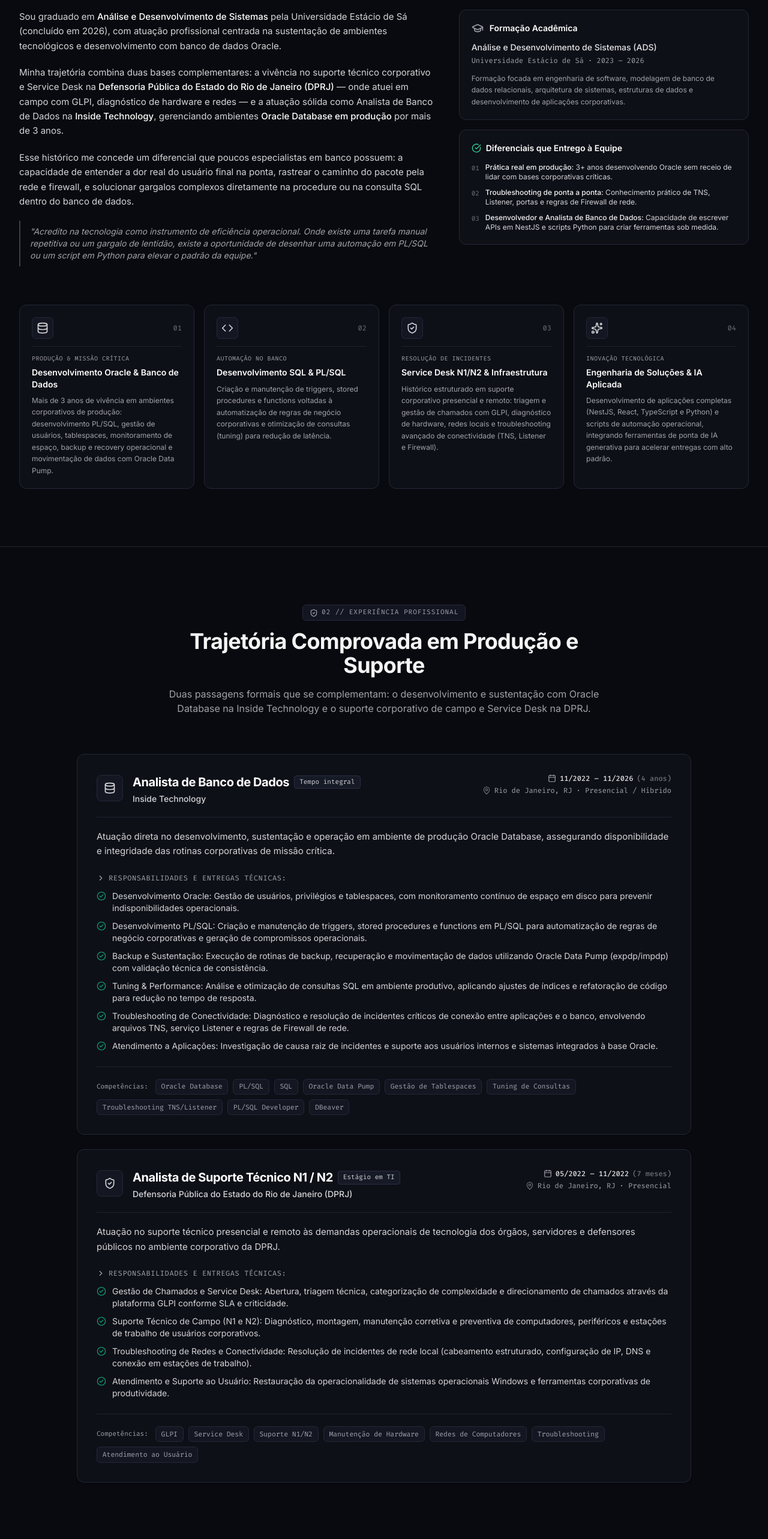
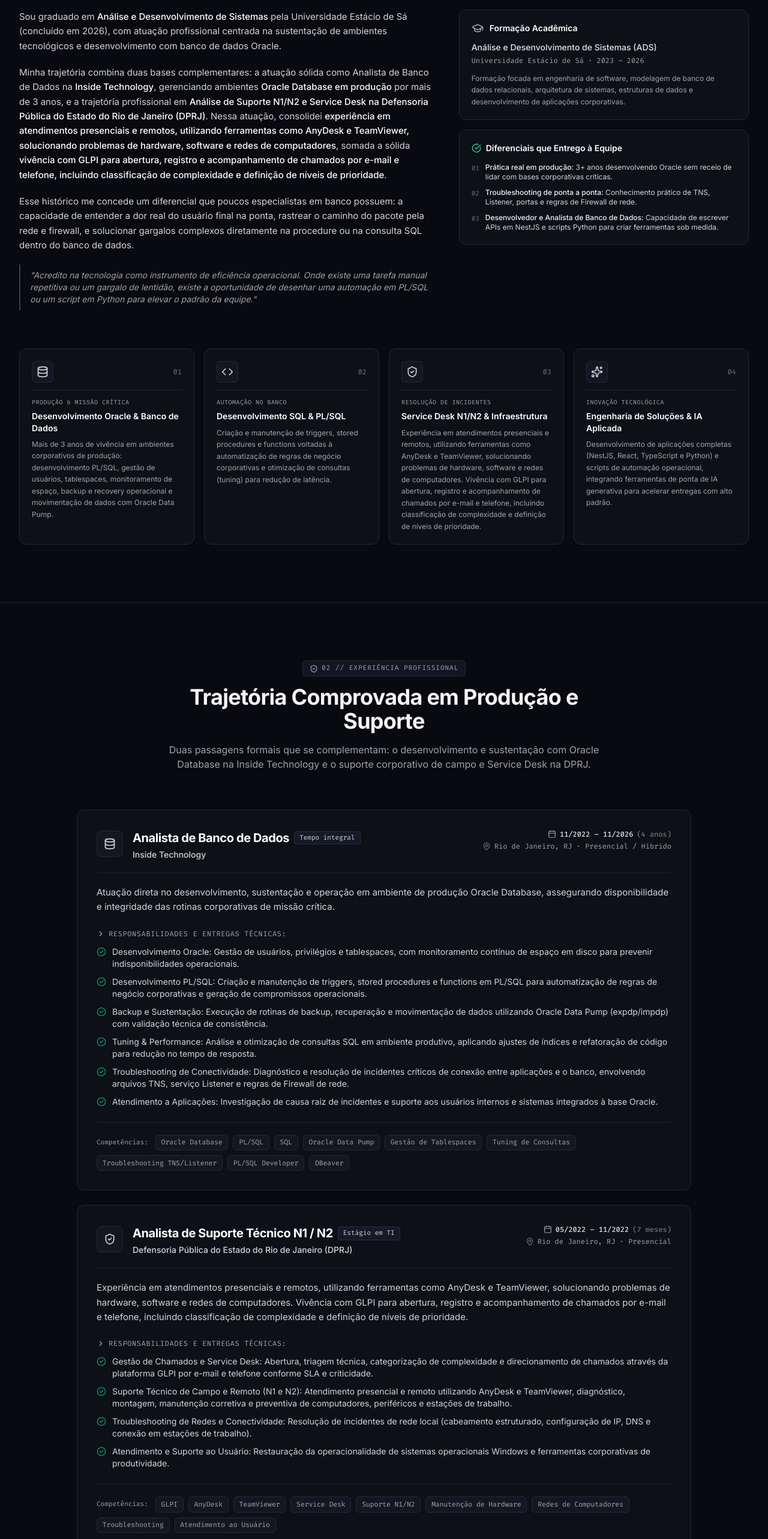
Before and after one commit to Marcos0020/portfolio, a React (Vite) app: page / in a window 1280 px wide. Shown: the part 1280-3846 px from the top of the page at 60% size. Built offline with nearby package versions, Linux system fonts and the light colour scheme; no server answers.

Commit message:
docs: padronizar relato completo de suporte N1/N2 com AnyDesk, TeamViewer e GLPI na aba Sobre e Experiencia

```diff
--- a/src/components/AboutSection.tsx
+++ b/src/components/AboutSection.tsx
@@ -26,7 +26,7 @@ export const AboutSection: React.FC = () => {
       icon: <ShieldCheck className="w-5 h-5 text-zinc-300" />,
       title: "Service Desk N1/N2 & Infraestrutura",
       description:
-        "Histórico estruturado em suporte corporativo presencial e remoto: triagem e gestão de chamados com GLPI, diagnóstico de hardware, redes locais e troubleshooting avançado de conectividade (TNS, Listener e Firewall).",
+        "Experiência em atendimentos presenciais e remotos, utilizando ferramentas como AnyDesk e TeamViewer, solucionando problemas de hardware, software e redes de computadores. Vivência com GLPI para abertura, registro e acompanhamento de chamados por e-mail e telefone, incluindo classificação de complexidade e definição de níveis de prioridade.",
       badge: "Resolução de Incidentes",
       index: "03",
     },
@@ -69,7 +69,7 @@ export const AboutSection: React.FC = () => {
               Sou graduado em <strong className="text-white font-medium">Análise e Desenvolvimento de Sistemas</strong> pela Universidade Estácio de Sá (concluído em 2026), com atuação profissional centrada na sustentação de ambientes tecnológicos e desenvolvimento com banco de dados Oracle.
             </p>
             <p>
-              Minha trajetória combina duas bases complementares: a vivência no suporte técnico corporativo e Service Desk na <strong className="text-white font-medium">Defensoria Pública do Estado do Rio de Janeiro (DPRJ)</strong> — onde atuei em campo com GLPI, diagnóstico de hardware e redes — e a atuação sólida como Analista de Banco de Dados na <strong className="text-white font-medium">Inside Technology</strong>, gerenciando ambientes <strong className="text-white font-medium">Oracle Database em produção</strong> por mais de 3 anos.
+              Minha trajetória combina duas bases complementares: a atuação sólida como Analista de Banco de Dados na <strong className="text-white font-medium">Inside Technology</strong>, gerenciando ambientes <strong className="text-white font-medium">Oracle Database em produção</strong> por mais de 3 anos, e a trajetória profissional em <strong className="text-white font-medium">Análise de Suporte N1/N2 e Service Desk na Defensoria Pública do Estado do Rio de Janeiro (DPRJ)</strong>. Nessa atuação, consolidei <strong className="text-white font-medium">experiência em atendimentos presenciais e remotos, utilizando ferramentas como AnyDesk e TeamViewer, solucionando problemas de hardware, software e redes de computadores</strong>, somada a sólida <strong className="text-white font-medium">vivência com GLPI para abertura, registro e acompanhamento de chamados por e-mail e telefone, incluindo classificação de complexidade e definição de níveis de prioridade</strong>.
             </p>
             <p>
               Esse histórico me concede um diferencial que poucos especialistas em banco possuem: a capacidade de entender a dor real do usuário final na ponta, rastrear o caminho do pacote pela rede e firewall, e solucionar gargalos complexos diretamente na procedure ou na consulta SQL dentro do banco de dados.
--- a/src/data/portfolioData.ts
+++ b/src/data/portfolioData.ts
@@ -121,15 +121,17 @@ export const portfolioData = {
       period: "05/2022 – 11/2022",
       duration: "7 meses",
       location: "Rio de Janeiro, RJ · Presencial",
-      summary: "Atuação no suporte técnico presencial e remoto às demandas operacionais de tecnologia dos órgãos, servidores e defensores públicos no ambiente corporativo da DPRJ.",
+      summary: "Experiência em atendimentos presenciais e remotos, utilizando ferramentas como AnyDesk e TeamViewer, solucionando problemas de hardware, software e redes de computadores. Vivência com GLPI para abertura, registro e acompanhamento de chamados por e-mail e telefone, incluindo classificação de complexidade e definição de níveis de prioridade.",
       achievements: [
-        "Gestão de Chamados e Service Desk: Abertura, triagem técnica, categorização de complexidade e direcionamento de chamados através da plataforma GLPI conforme SLA e criticidade.",
-        "Suporte Técnico de Campo (N1 e N2): Diagnóstico, montagem, manutenção corretiva e preventiva de computadores, periféricos e estações de trabalho de usuários corporativos.",
+        "Gestão de Chamados e Service Desk: Abertura, triagem técnica, categorização de complexidade e direcionamento de chamados através da plataforma GLPI por e-mail e telefone conforme SLA e criticidade.",
+        "Suporte Técnico de Campo e Remoto (N1 e N2): Atendimento presencial e remoto utilizando AnyDesk e TeamViewer, diagnóstico, montagem, manutenção corretiva e preventiva de computadores, periféricos e estações de trabalho.",
         "Troubleshooting de Redes e Conectividade: Resolução de incidentes de rede local (cabeamento estruturado, configuração de IP, DNS e conexão em estações de trabalho).",
         "Atendimento e Suporte ao Usuário: Restauração da operacionalidade de sistemas operacionais Windows e ferramentas corporativas de produtividade.",
       ],
       skills: [
         "GLPI",
+        "AnyDesk",
+        "TeamViewer",
         "Service Desk",
         "Suporte N1/N2",
         "Manutenção de Hardware",
```
